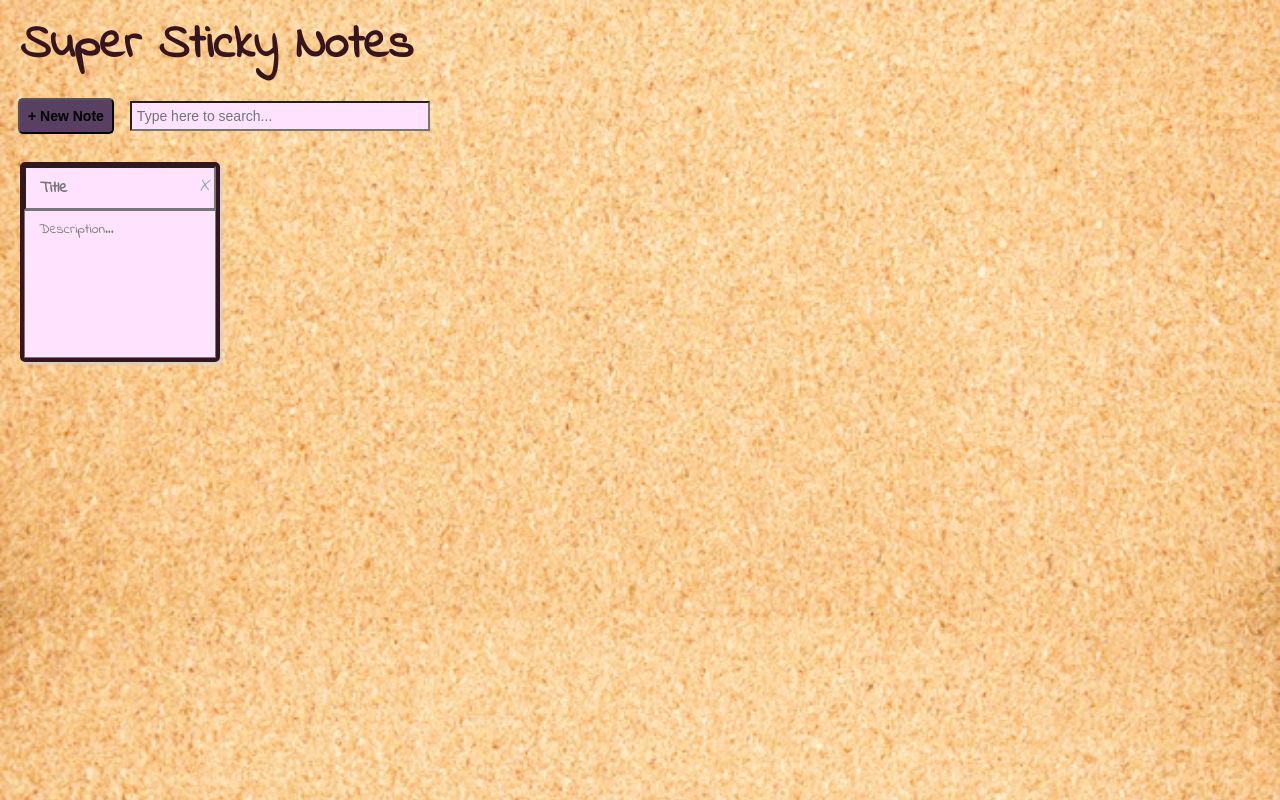
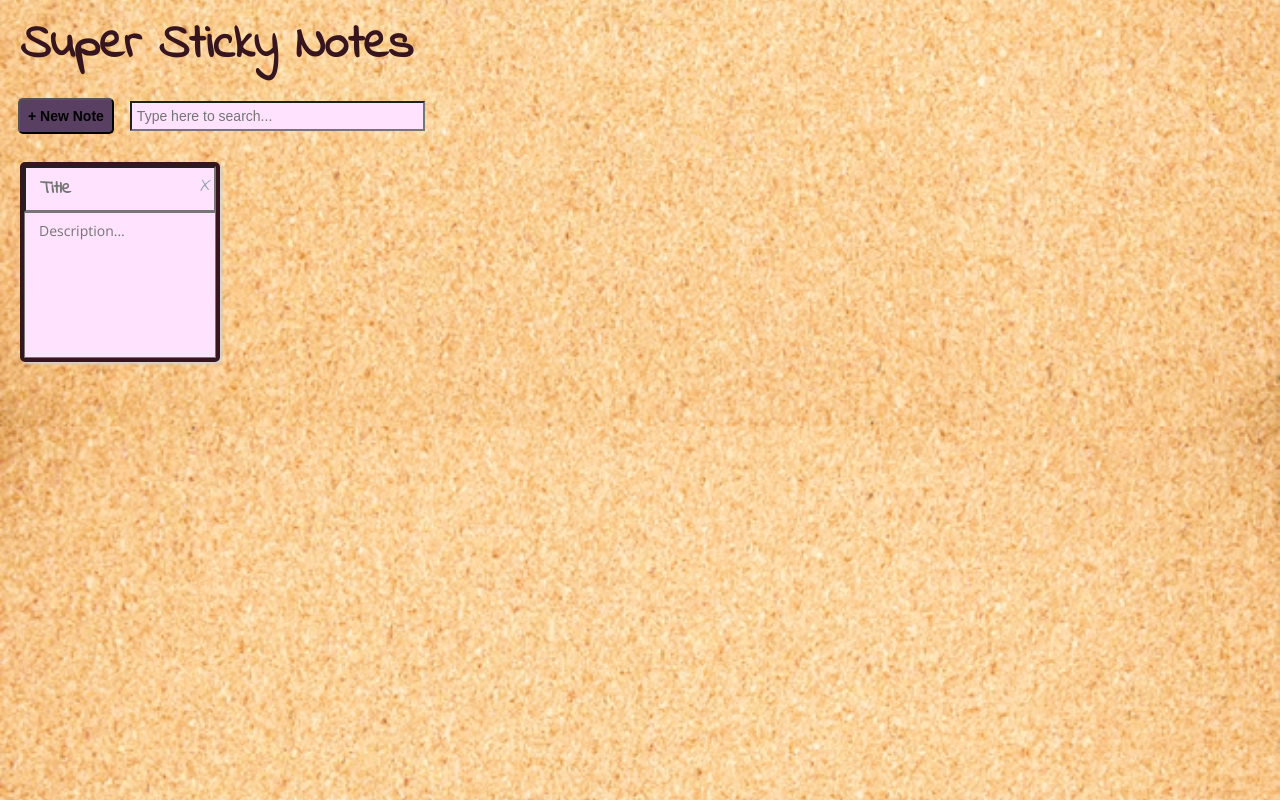
Before and after one commit to Katie-Siegel/sticky-notes, a React (Create React App) app: page / in a window 1280 px wide. Built offline with nearby package versions, Linux system fonts and the light colour scheme.

Commit message:
Font updated

```diff
--- a/public/index.html
+++ b/public/index.html
@@ -14,7 +14,7 @@
     <link rel="preconnect" href="https://fonts.googleapis.com" />
     <link rel="preconnect" href="https://fonts.gstatic.com" crossorigin />
     <link
-      href="https://fonts.googleapis.com/css2?family=Indie+Flower&display=swap"
+      href="https://fonts.googleapis.com/css2?family=Indie+Flower&family=Open+Sans:ital,wght@0,300..800;1,300..800&display=swap"
       rel="stylesheet"
     />
     <link rel="manifest" href="%PUBLIC_URL%/manifest.json" />
--- a/src/index.css
+++ b/src/index.css
@@ -6,6 +6,7 @@ body {
   background: url("img/light-cork-board-background.jpg") repeat;
   background-position: center;
   background-size: cover;
+  position: absolute;
   margin: 0;
   padding: 0;
   -webkit-font-smoothing: antialiased;
@@ -78,22 +79,23 @@ textarea {
 
 .note__title,
 .note__description {
-  font-family: "Indie Flower", cursive;
   width: 100%;
   padding: 8px 14px;
   background: transparent;
 }
 
 .note__title {
-  font-size: 16px;
+  font-family: "Indie Flower", open sans;
+  font-size: 18px;
   font-weight: bold;
-  cursor: grab;
+  cursor: default;
 }
 
 .note__description {
+  font-family: "Open Sans";
   flex-grow: 1;
   font-size: 14px;
-  cursor: grab;
+  cursor: default;
 }
 
 .note__delete {
@@ -107,5 +109,6 @@ textarea {
 
 .note__delete:hover {
   color: #593f62;
+  font-weight: 900;
   cursor: pointer;
 }
```
